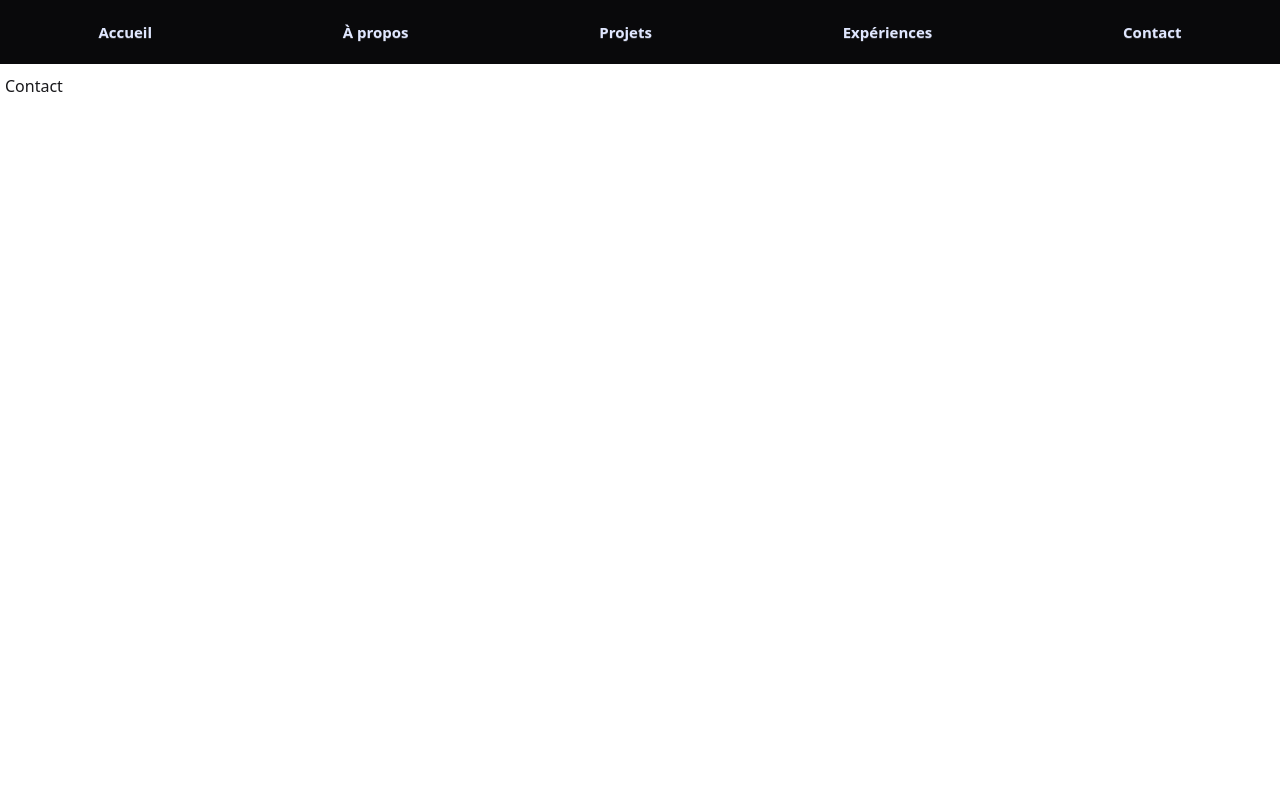
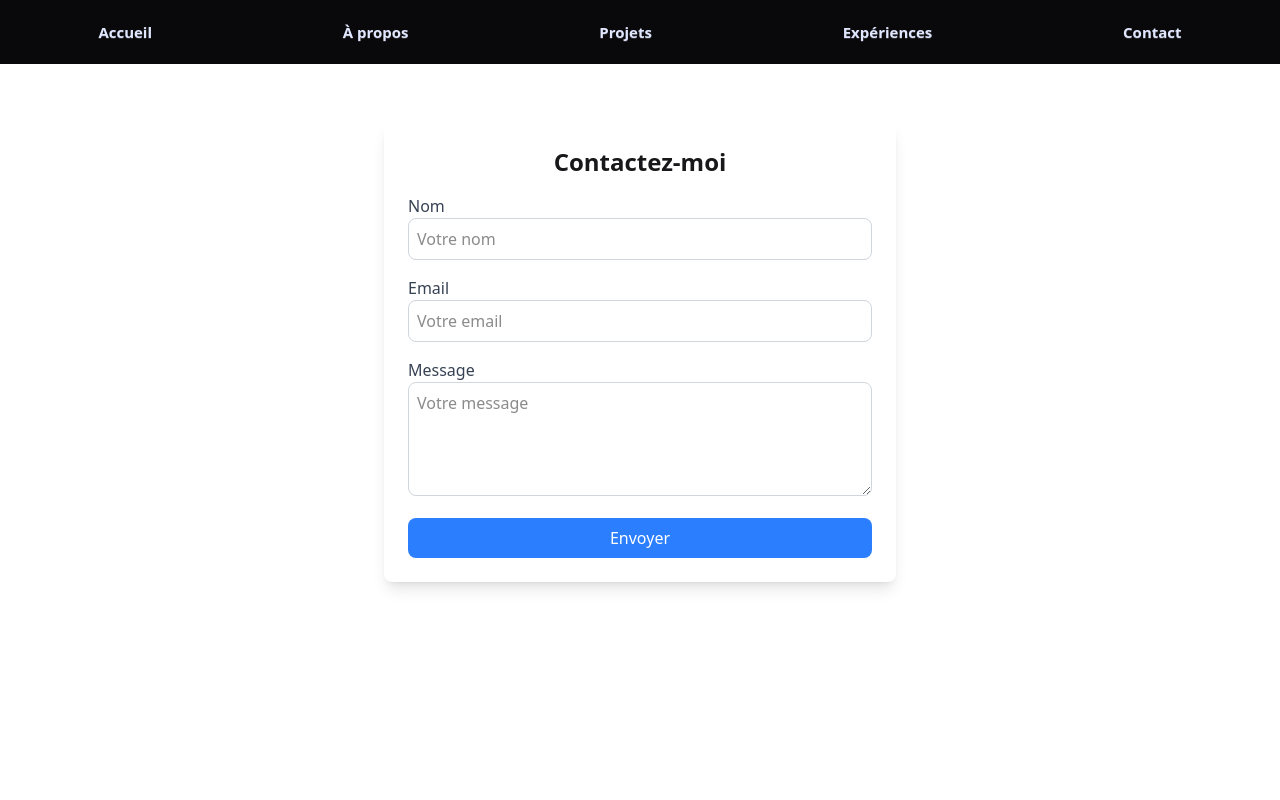
Before and after one commit to Nantenaina12/CodeAlpha_MonPortfolio, a React (Vite) app: page /contact in a window 1280 px wide. Shown: the top 800 px of the page. Built offline with nearby package versions, Linux system fonts and the light colour scheme.

Commit message:
Je viens de terminer la page Contact

```diff
--- a/package.json
+++ b/package.json
@@ -10,7 +10,9 @@
     "preview": "vite preview"
   },
   "dependencies": {
+    "@emailjs/browser": "^4.4.1",
     "@tailwindcss/vite": "^4.1.11",
+    "emailjs-com": "^3.2.0",
     "framer-motion": "^12.23.12",
     "react": "^19.1.1",
     "react-dom": "^19.1.1",
--- a/src/components/ContactForm.jsx
+++ b/src/components/ContactForm.jsx
@@ -1,7 +1,97 @@
-import React from 'react'
+import { useState } from "react";
+import emailjs from "emailjs-com";
+
 
 export default function ContactForm() {
+  const [formData, setFormData] = useState({
+    name: "",
+    email: "",
+    message: "",
+  });
+
+  const handleChange = (e) => {
+    setFormData({ ...formData, [e.target.name]: e.target.value });
+  };
+
+  const handleSubmit = (e) => {
+    e.preventDefault();
+
+    emailjs
+      .send(
+        "service_f9qq4qd",     // Remplace par ton Service ID
+        "template_ax82zrs",    // Remplace par ton Template ID
+        formData,
+        "rpRt9KbEaMBgwKoVu"       // Remplace par ta Public Key
+      )
+      .then(
+        (result) => {
+          console.log(result.text);
+          alert("Message envoyé avec succès !");
+          setFormData({ name: "", email: "", message: "" });
+        },
+        (error) => {
+          console.log(error.text);
+          alert("Erreur lors de l'envoi. Réessayez.");
+        }
+      );
+  };
+
   return (
-    <div>ContactForm</div>
-  )
+    <div className="max-w-lg mx-auto bg-white shadow-lg rounded-lg p-6 mt-4">
+      <h2 className="text-2xl font-bold mb-4 text-center">Contactez-moi</h2>
+
+      <form onSubmit={handleSubmit} className="space-y-4">
+        {/* Nom */}
+        <div>
+          <label className="block text-gray-700">Nom</label>
+          <input
+            type="text"
+            name="name"
+            value={formData.name}
+            onChange={handleChange}
+            required
+            className="w-full border border-gray-300 rounded-lg p-2 focus:outline-none focus:border-blue-500"
+            placeholder="Votre nom"
+          />
+        </div>
+
+        {/* Email */}
+        <div>
+          <label className="block text-gray-700">Email</label>
+          <input
+            type="email"
+            name="email"
+            value={formData.email}
+            onChange={handleChange}
+            required
+            className="w-full border border-gray-300 rounded-lg p-2 focus:outline-none focus:border-blue-500"
+            placeholder="Votre email"
+          />
+        </div>
+
+        {/* Message */}
+        <div>
+          <label className="block text-gray-700">Message</label>
+          <textarea
+            name="message"
+            value={formData.message}
+            onChange={handleChange}
+            required
+            rows="4"
+            className="w-full border border-gray-300 rounded-lg p-2 focus:outline-none focus:border-blue-500"
+            placeholder="Votre message"
+          ></textarea>
+        </div>
+
+        {/* Bouton */}
+        <button
+          type="submit"
+          className="w-full bg-blue-500 text-white p-2 rounded-lg hover:bg-blue-600 transition duration-300"
+          style={{cursor:"pointer"}}
+        >
+          Envoyer
+        </button>
+      </form>
+    </div>
+  );
 }
--- a/src/pages/Contact.jsx
+++ b/src/pages/Contact.jsx
@@ -1,7 +1,9 @@
-import React from 'react'
+import ContactForm from "../components/ContactForm";
 
 export default function Contact() {
   return (
-    <div>Contact</div>
-  )
+    <div className="p-8">
+      <ContactForm />
+    </div>
+  );
 }
```
Also changed, not shown: 1 other file (tests, documents, lock files or other folders).
